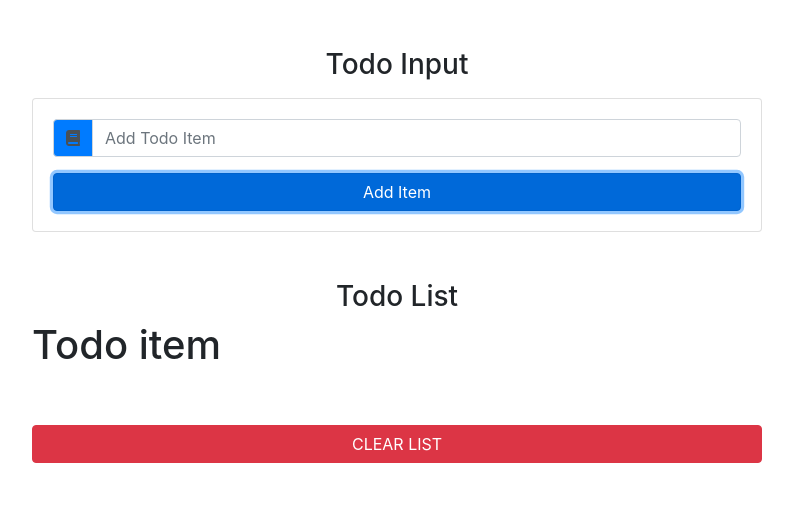
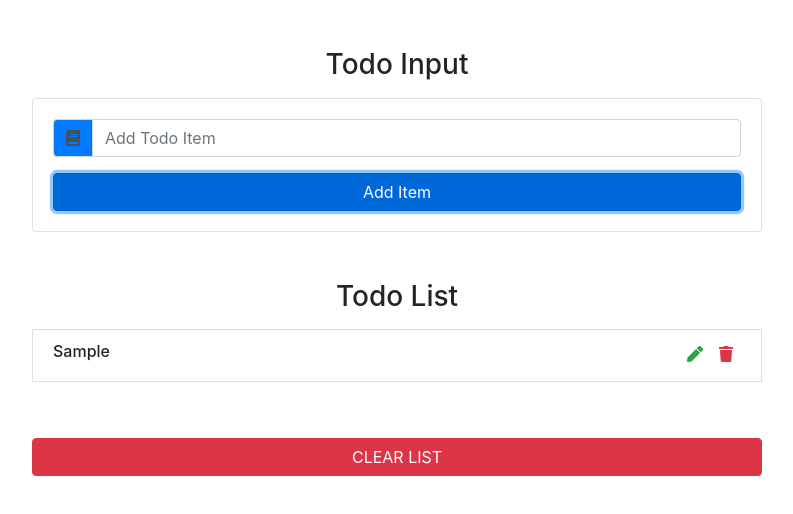
Before and after one commit to DevIvaylo/todo-list-react, a React (Create React App) app: page / in a window 1280 px wide. Both pictures are taken after typing "Sample" into the empty fields and a click on the button "Add Item". Shown: the top 514 px of the page, without its empty margins (243-1036 px from the left). Built offline with nearby package versions, Linux system fonts and the light colour scheme.

Commit message:
structuring TodoItem component

```diff
--- a/src/components/TodoItem.js
+++ b/src/components/TodoItem.js
@@ -3,8 +3,22 @@
 
 export default class TodoItem extends Component {
     render() {
+        const {id, title, handleDelete, handleEdit} = this.props;
+        console.log('props from todoItem ', this.props);
         return (
-            <h1>Todo item</h1>
+            <>
+                <li className='list-group-item text-capitalize d-flex justify-content-between my-2'>
+                    <h6>{title}</h6>
+                    <div className="todo-icon">
+                        <span className='mx-2 text-success' onClick={() => handleEdit(id)}>
+                            <i className='fas fa-pen'/>
+                        </span>
+                        <span className='mx-2 text-danger' onClick={() => handleDelete(id)}>
+                            <i className='fas fa-trash'/>
+                        </span>
+                    </div>
+                </li>
+            </>
         );
     }
 }
```
